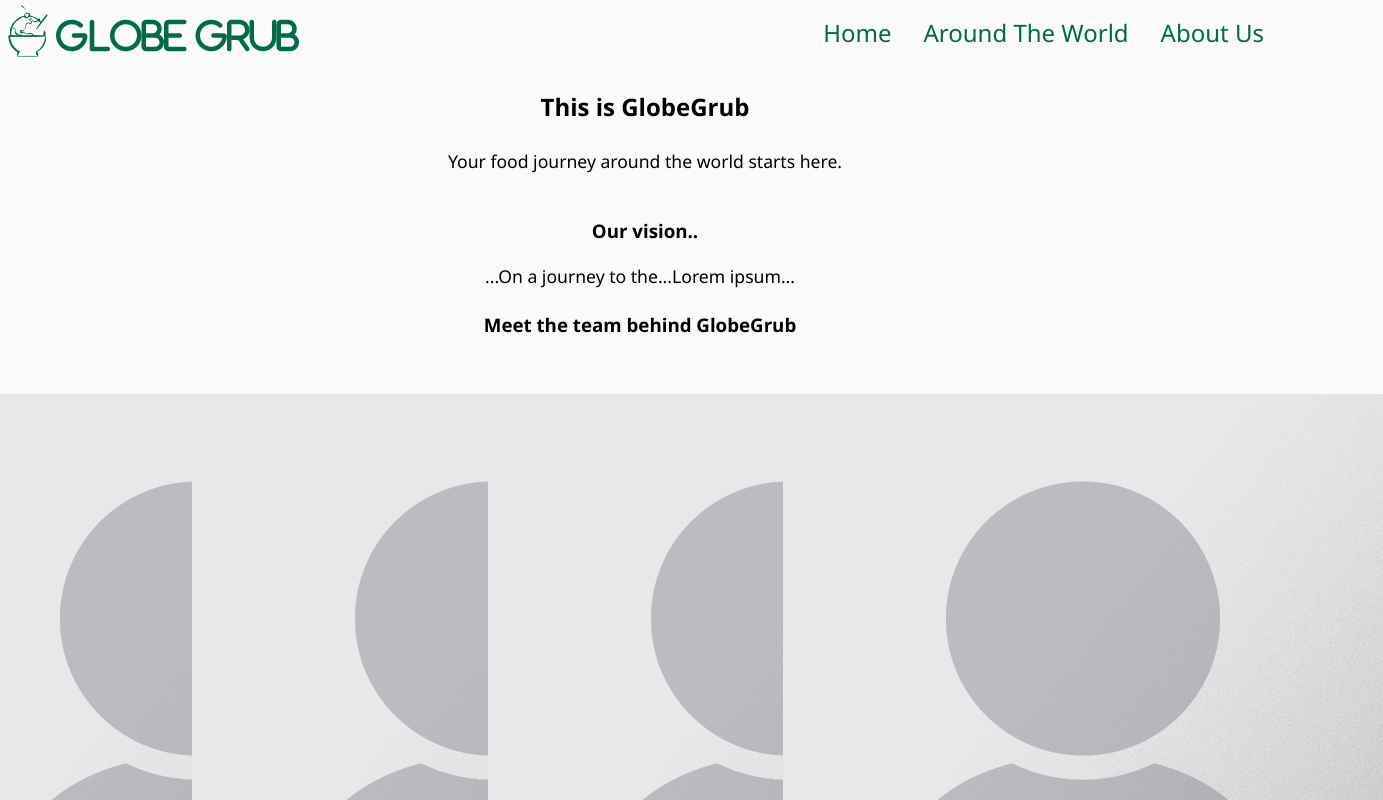
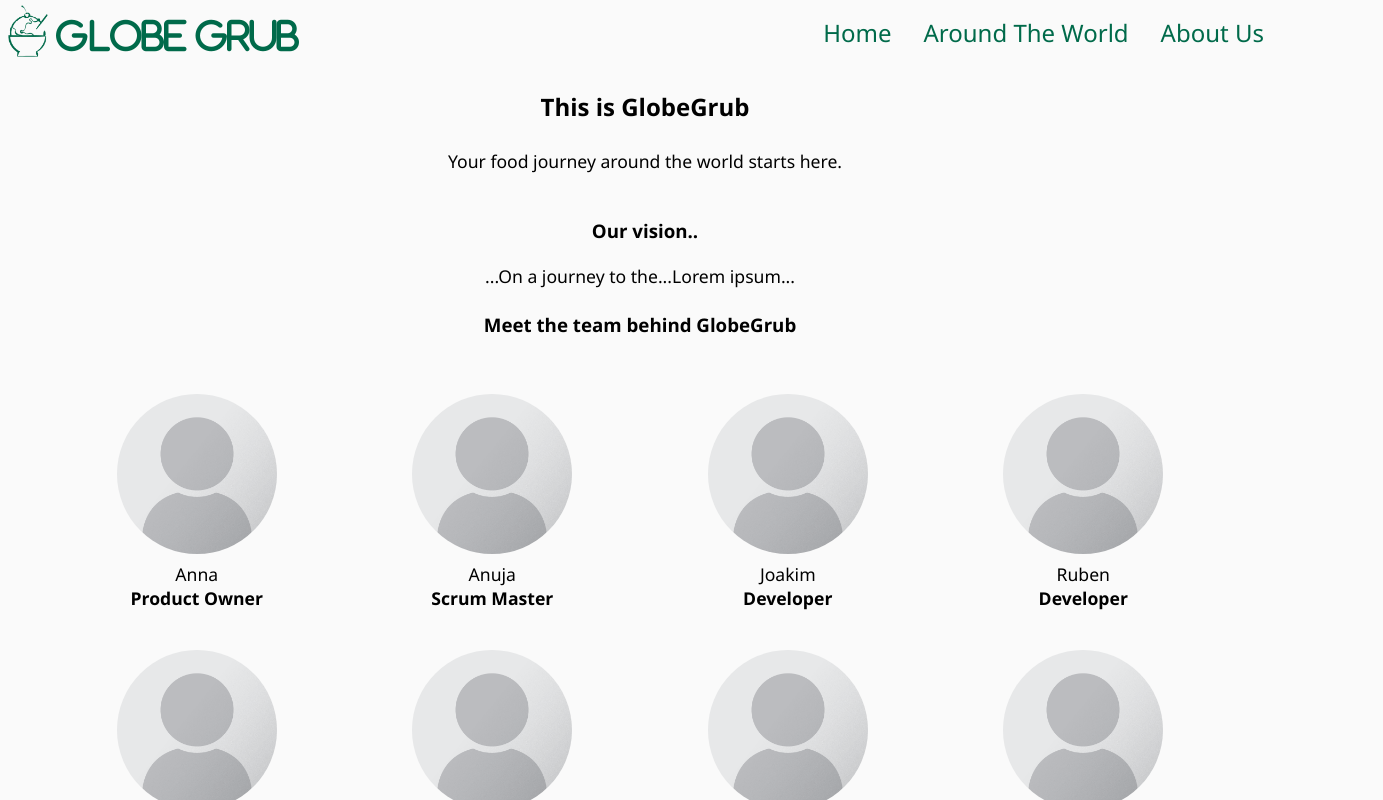
Before and after one commit to rubenriseld/nextrecipe, a React (Vite) app in the folder globe-grub/: page /aboutus in a window 1280 px wide. Shown: the top 800 px of the page, 1383 px wide, since content can reach past the window. Built offline with nearby package versions, Linux system fonts and the light colour scheme.

Commit message:
profile placeholder dimensions fix

```diff
--- a/globe-grub/src/components/about-us/aboutpage.css
+++ b/globe-grub/src/components/about-us/aboutpage.css
@@ -43,6 +43,8 @@
 .profile-pic {
     margin-top: 0.5rem;
     margin-bottom: 0.5rem;
+    max-width: 10rem;
+    border-radius: 5rem;
     /* margin: auto; */
 }
 .role-description {
```
